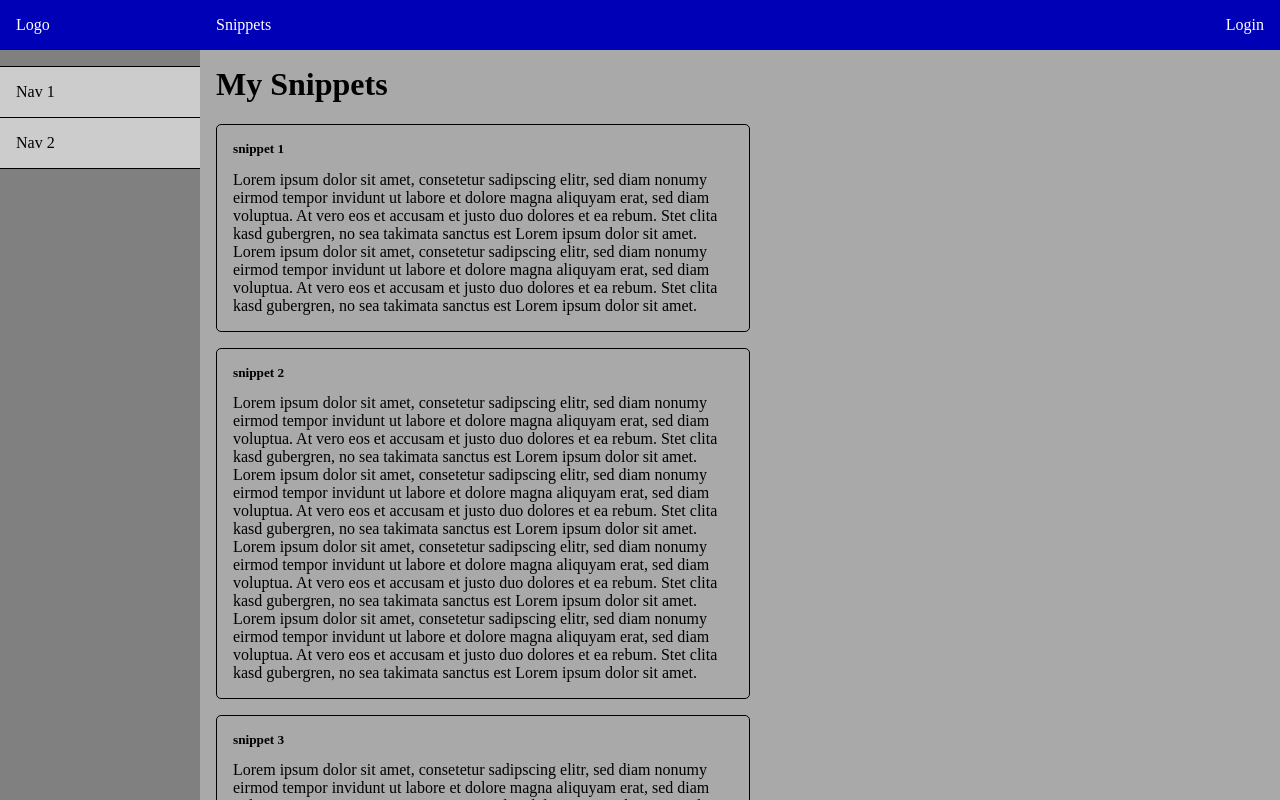
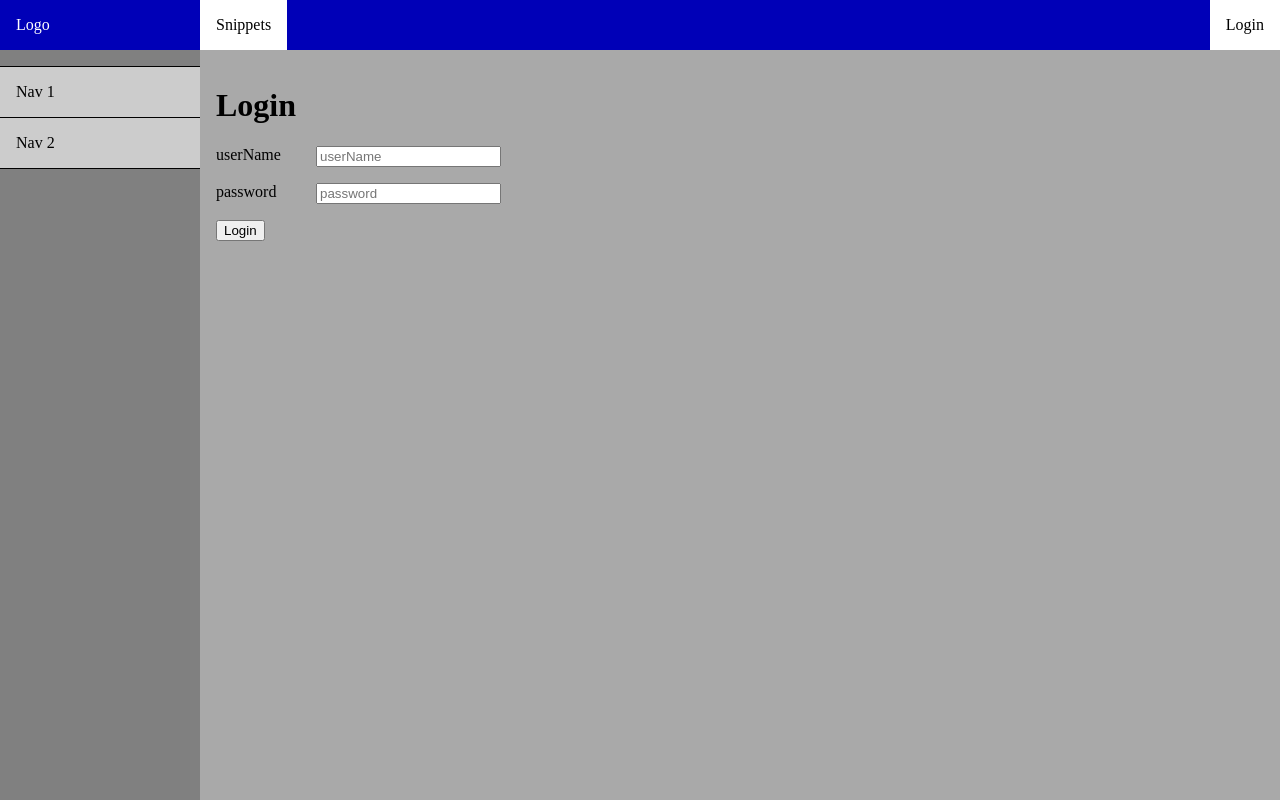
Before and after one commit to AkrosAG/cc-frontend-angular-architecture, an Angular app: page /login in a window 1280 px wide. Before the commit this address led to /. Built offline with nearby package versions, Linux system fonts and the light colour scheme.

Commit message:
Login page

```diff
--- a/src/app/app.component.html
+++ b/src/app/app.component.html
@@ -6,7 +6,6 @@
   </nav>
 
   <main>
-    <h1>My Snippets</h1>
-    <app-snippets-container />
+    <router-outlet />
   </main>
 </div>
--- a/src/app/app.routes.ts
+++ b/src/app/app.routes.ts
@@ -1,3 +1,12 @@
-import { Routes } from '@angular/router';
+import {Routes} from '@angular/router';
 
-export const routes: Routes = [];
+export const routes: Routes = [
+  {
+    path: '',
+    loadComponent: () => import('./features/home/container/home-page-container.component').then(mod => mod.HomePageContainerComponent)
+  },
+  {
+    path: 'login',
+    loadComponent: () => import('./features/login/container/login-container.component').then(mod => mod.LoginContainerComponent)
+  },
+];
--- a/src/app/features/header/component/header.component.html
+++ b/src/app/features/header/component/header.component.html
@@ -1,7 +1,7 @@
 <header>
   <span id="logo">Logo</span>
   <div class="justify-between">
-    <span id="header-title">Snippets</span>
-    <span>Login</span>
+    <a [routerLink]="['']">Snippets</a>
+    <a [routerLink]="['login']">Login</a>
   </div>
 </header>
--- a/src/app/features/header/component/header.component.scss
+++ b/src/app/features/header/component/header.component.scss
@@ -15,13 +15,15 @@ header {
   box-sizing: border-box;
 }
 
-#header-title {
-  //padding-left: 1rem;
-}
-
 .justify-between {
   flex-grow: 1;
   display: flex;
   justify-content: space-between;
-  padding: 0 1rem;
 }
+
+a {
+  background: white;
+  padding: 1em;
+  color: black;
+  text-decoration: none;
+}
--- a/src/app/features/header/component/header.component.ts
+++ b/src/app/features/header/component/header.component.ts
@@ -1,10 +1,11 @@
 import { Component } from '@angular/core';
 import { CommonModule } from '@angular/common';
+import {RouterLink} from "@angular/router";
 
 @Component({
   selector: 'app-header',
   standalone: true,
-  imports: [CommonModule],
+  imports: [CommonModule, RouterLink],
   templateUrl: './header.component.html',
   styleUrls: ['./header.component.scss']
 })
--- /dev/null
+++ b/src/app/features/home/container/home-page-container.component.ts
@@ -0,0 +1,18 @@
+import { Component } from '@angular/core';
+import { CommonModule } from '@angular/common';
+import {SnippetsContainerComponent} from "../../snippets/container/snippets-container.component";
+
+@Component({
+  selector: 'app-home-page',
+  standalone: true,
+  imports: [CommonModule, SnippetsContainerComponent],
+  template: `
+    <h1>My Snippets</h1>
+    <app-snippets-container />
+  `,
+  styles: [
+  ]
+})
+export class HomePageContainerComponent {
+
+}
--- /dev/null
+++ b/src/app/features/login/component/login-page/login-page.component.html
@@ -0,0 +1,17 @@
+<h1>Login</h1>
+
+<div>
+  <form action="">
+    <div class="row">
+      <label for="userName">userName</label>
+      <input type="text" name="userName" placeholder="userName" id="userName">
+    </div>
+    <div class="row">
+      <label for="password">password</label>
+      <input type="text" name="password" placeholder="password" id="password">
+    </div>
+    <div class="row">
+      <button type="submit">Login</button>
+    </div>
+  </form>
+</div>
--- /dev/null
+++ b/src/app/features/login/component/login-page/login-page.component.scss
@@ -0,0 +1,9 @@
+.row {
+  margin-bottom: 1em;
+  display: flex;
+  flex-direction: row;
+  justify-content: flex-start;
+}
+label {
+  width: 100px;
+}
--- /dev/null
+++ b/src/app/features/login/container/login-container.component.ts
@@ -0,0 +1,17 @@
+import { Component } from '@angular/core';
+import { CommonModule } from '@angular/common';
+import {LoginPageComponent} from "../component/login-page/login-page.component";
+
+@Component({
+  selector: 'app-login-container',
+  standalone: true,
+  imports: [CommonModule, LoginPageComponent],
+  template: `
+    <app-login-page />
+  `,
+  styles: [
+  ]
+})
+export class LoginContainerComponent {
+
+}
```
Also changed, not shown: src/app/features/login/component/login-page/login-page.component.ts (added, +13 -0 lines), 1 other file (tests, documents, lock files or other folders).
